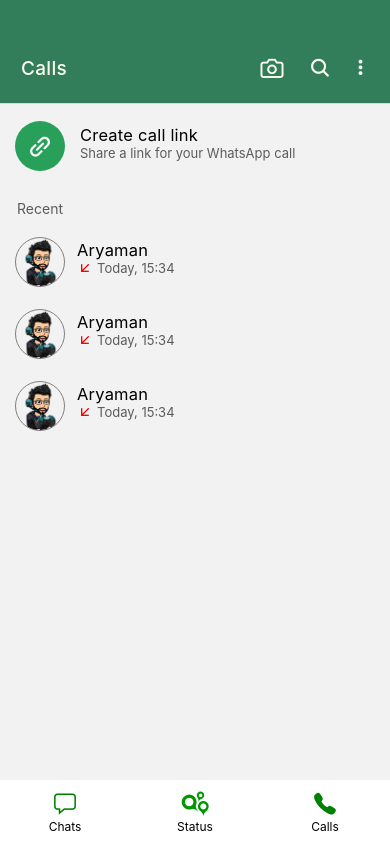
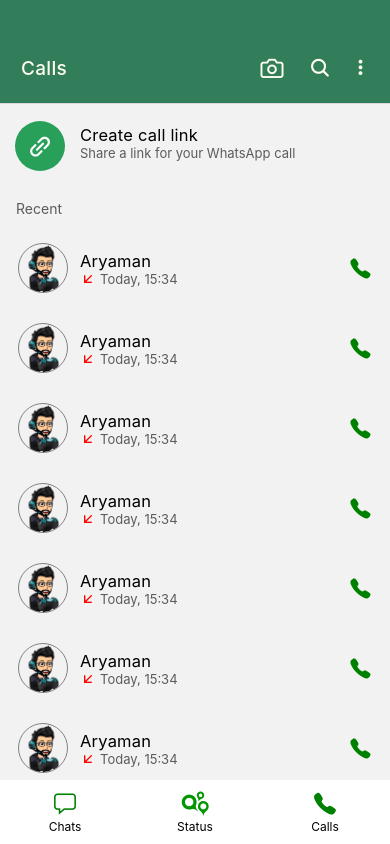
Before and after one commit to AryamanMishra/WhatsApp-Bottom-Tab-UI-RN, a React Native app: screen /Calls in a window 390 px wide. Built offline with nearby package versions, Linux system fonts and the light colour scheme.

Commit message:
added ripple in calls,status

```diff
--- a/components/Calls/RecentCall.js
+++ b/components/Calls/RecentCall.js
@@ -1,12 +1,17 @@
 import React from 'react'
 import testImage from '../../assets/testImage.png'
 import ArrowDownLeft from 'react-native-vector-icons/Feather'
-import { Text, View,StyleSheet,Image } from 'react-native'
+import { Text, View,StyleSheet,Image, Pressable } from 'react-native'
+import CallsIcon from 'react-native-vector-icons/Ionicons'
 
 
 const RecentCall = ()=> {
     return (
+        <Pressable
+            android_ripple={{color:'rgba(100,100,100,0.2)'}}
+        >
             <View style={styles.recentCall}>
+                <View style={styles.recentCallmain}>
                     <View style={styles.yourImage}>
                         <Image
                             style={styles.profileImage}
@@ -25,13 +30,28 @@
                         </View>
                     </View>
                 </View>
+                <CallsIcon
+                    name='call'
+                    size={23}
+                    color='green'
+                />
+            </View>
+        </Pressable>
     )
 }
 
 const styles = StyleSheet.create({
     recentCall : {
         flexDirection:'row',
-        gap:12
+        justifyContent:'space-between',
+        alignItems:'center',
+        paddingVertical:11,
+        paddingHorizontal:18
+    },
+    recentCallmain : {
+        flexDirection:'row',
+        gap:12 ,
+        alignItems:'center'
     },
     profileImage : {
         width:50,
--- a/components/Chats/Chat.js
+++ b/components/Chats/Chat.js
@@ -6,7 +6,7 @@
     return (
         <Pressable
             style={styles.singleChat}
-            android_ripple={{color:'rgba(100,100,100,0.15)'}}
+            android_ripple={{color:'rgba(100,100,100,0.2)'}}
         >
             <Image
                 style={styles.profileImage}
--- a/components/Status/RecentUpdate.js
+++ b/components/Status/RecentUpdate.js
@@ -1,10 +1,13 @@
 import React from 'react'
-import { View,Text,Image, StyleSheet } from 'react-native'
+import { View,Text,Image, StyleSheet,Pressable } from 'react-native'
 import testImage from '../../assets/testImage.png'
 
 
 const RecentUpdate = ()=> {
     return (
+        <Pressable
+            android_ripple={{color:'rgba(100,100,100,0.2)'}}
+        >
             <View style={styles.recentUpdate}>
                 <View style={styles.yourImage}>
                     <Image
@@ -17,6 +20,7 @@
                     <Text style={styles.smallText}>Today, 15:34</Text>
                 </View>
             </View>
+        </Pressable>
     )
 }
 
@@ -24,7 +28,9 @@
 const styles = StyleSheet.create({
     recentUpdate : {
         flexDirection:'row',
-        gap:12
+        gap:12 ,
+        paddingVertical:11,
+        paddingHorizontal:18
     },
     recentUpdateText : {
         marginTop:2.5,
--- a/tabs/Calls.js
+++ b/tabs/Calls.js
@@ -1,22 +1,28 @@
 import React from 'react'
-import { Text, View,StyleSheet } from 'react-native'
+import { Text, View,StyleSheet, ScrollView } from 'react-native'
 import CreateCallLink from '../components/Calls/CreateCallLink'
 import RecentCall from '../components/Calls/RecentCall'
 
 
 const Calls = ()=> {
     return (
-        <View style={styles.mainCalls}>
+        <ScrollView style={styles.mainCalls}>
             <CreateCallLink />
             <View style={styles.recentCallsSection}>
                 <Text style={styles.subheadingText}>Recent</Text>
                 <View style={styles.recentCalls}>
-                    <RecentCall />
-                    <RecentCall />
-                    <RecentCall />
+                        <RecentCall />
+                        <RecentCall />
+                        <RecentCall />
+                        <RecentCall />
+                        <RecentCall />
+                        <RecentCall />
+                        <RecentCall />
+                        <RecentCall />
+                        <RecentCall />
                 </View>
             </View>
-        </View>
+        </ScrollView>
     )
 }
 
@@ -28,16 +34,14 @@
     subheadingText : {
         color:'rgba(10,10,10,0.65)',
         fontSize:14,
-        marginLeft:2
+        marginLeft:16
     },
     recentCallsSection : {
-        marginHorizontal:15,
         marginVertical:12,
         gap:15
     },
     recentCalls : {
-        marginTop:5,
-        gap:22
+        gap:8
     },
 })
 
--- a/tabs/Status.js
+++ b/tabs/Status.js
@@ -1,21 +1,28 @@
 import React from 'react'
-import { View,StyleSheet,Text } from 'react-native'
+import { View,StyleSheet,Text, ScrollView } from 'react-native'
 import RecentUpdate from '../components/Status/RecentUpdate'
 import AddStatus from '../components/Status/AddStatus'
 
 
 const Status = ()=> {
     return (
-        <View style={styles.mainStatus}>
+        <ScrollView style={styles.mainStatus}>
             <AddStatus />
             <View style={styles.recentUpdatesSection}>
                 <Text style={styles.subheadingText}>Recent updates</Text>
                 <View style={styles.recentUpdates}>
                     <RecentUpdate />
                     <RecentUpdate />
+                    <RecentUpdate />
+                    <RecentUpdate />
+                    <RecentUpdate />
+                    <RecentUpdate />
+                    <RecentUpdate />
+                    <RecentUpdate />
+                    <RecentUpdate />
                 </View>
             </View>
-        </View>
+        </ScrollView>
     )
 }
 
@@ -27,16 +34,15 @@
     },
     subheadingText : {
         color:'rgba(10,10,10,0.65)',
-        fontSize:13.5,
-        marginLeft:3
+        fontSize:14,
+        marginLeft:18
     },
     recentUpdatesSection : {
-        marginHorizontal:17,
-        marginVertical:17,
+        marginVertical:13,
     },
     recentUpdates : {
-        marginTop:20,
-        gap:22
+        marginTop:12,
+        gap:8
     },
 
 })
```
Also changed, not shown: components/Calls/CreateCallLink.js (indentation only). Lines whose indentation alone changed are shown as unchanged.
